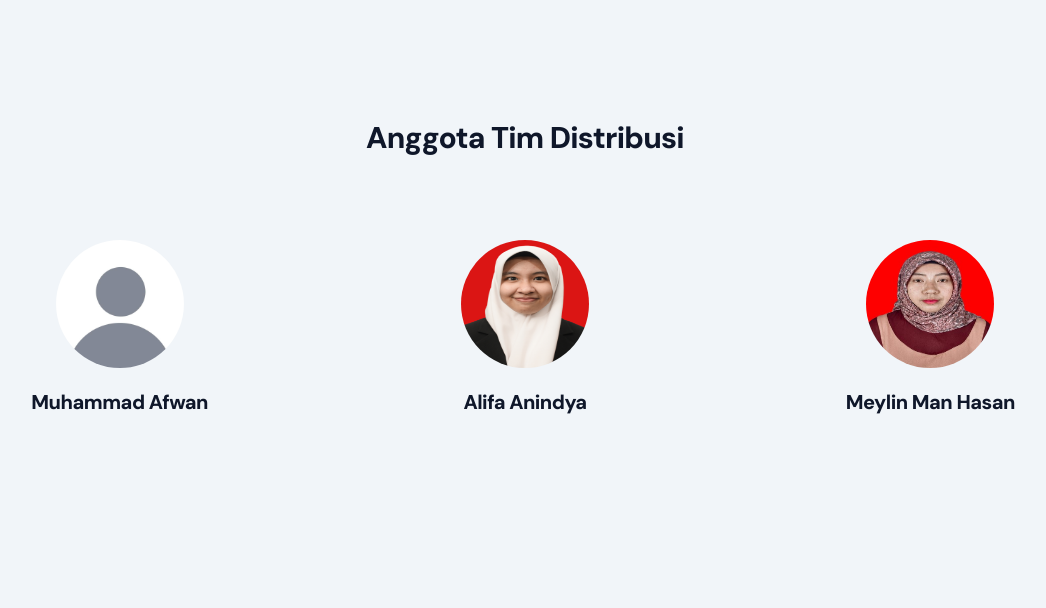
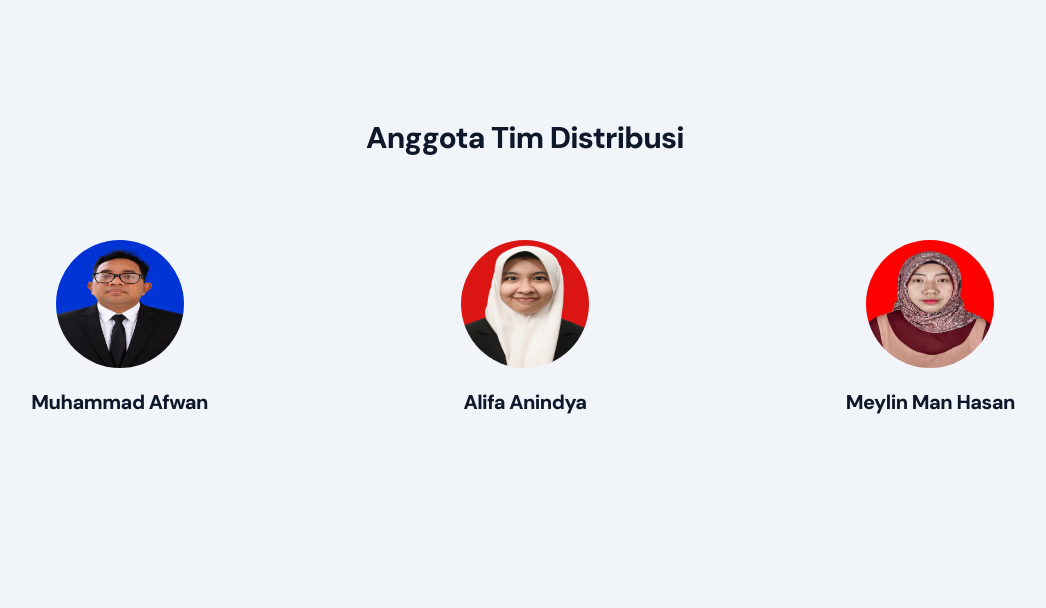
Before and after one commit to fernandesurpda/data-tidur-bps-halut, a PHP site: page /tentang-kami.php in a window 1280 px wide. Shown: the part 753-1361 px from the top of the page, without its empty margins (115-1161 px from the left). Run offline with PHP 8.4, Linux system fonts and the light colour scheme; some libraries are stand-ins or nearby versions.

Commit message:
ganti foto

```diff
--- a/tentang-kami.php
+++ b/tentang-kami.php
@@ -138,7 +138,7 @@ $tahunKini  = date('Y');
     <div class="mt-14 grid lg:grid-cols-3">
       <!-- Profil Anggota Tim -->
       <div class="flex text-center flex-col items-center gap-5 p-7">
-        <img src="assets/img/profil-icon.jpg" class="w-32 h-32 rounded-full object-cover" alt="">
+        <img src="assets/img/afwan.jpeg" class="w-32 h-32 rounded-full" alt="">
         <div class="min-w-0">
           <p class="text-xl font-extrabold tracking-tight text-slate-900">Muhammad Afwan</p>
           <!-- <p class="text-sm font-bold text-emerald-600">Anggota Tim Distribusi</p> -->
@@ -172,7 +172,7 @@ $tahunKini  = date('Y');
 
     <div class="mt-7 flex flex-col items-center text-center gap-5 rounded-xl bg-white p-7 shadow-card ring-1 ring-slate-100 lg:max-w-3xl">
       <div class="min-w-0 flex flex-col items-center">
-        <img src="assets/img/frida.jpeg" class="w-32 h-32 rounded-full" alt="">
+        <img src="assets/img/frida.jpeg" class="w-32 h-32 rounded-full object-cover" alt="">
         <p class="mt-4 text-xl font-extrabold tracking-tight text-slate-900">Frida Oktafiana Arianti</p>
         <p class="text-sm font-bold text-violet-600">Mentor</p>
         <p class="mt-3 text-sm leading-relaxed text-slate-500">
```
Also changed, not shown: assets/img/afwan.jpeg (added), assets/img/frida.jpeg.
